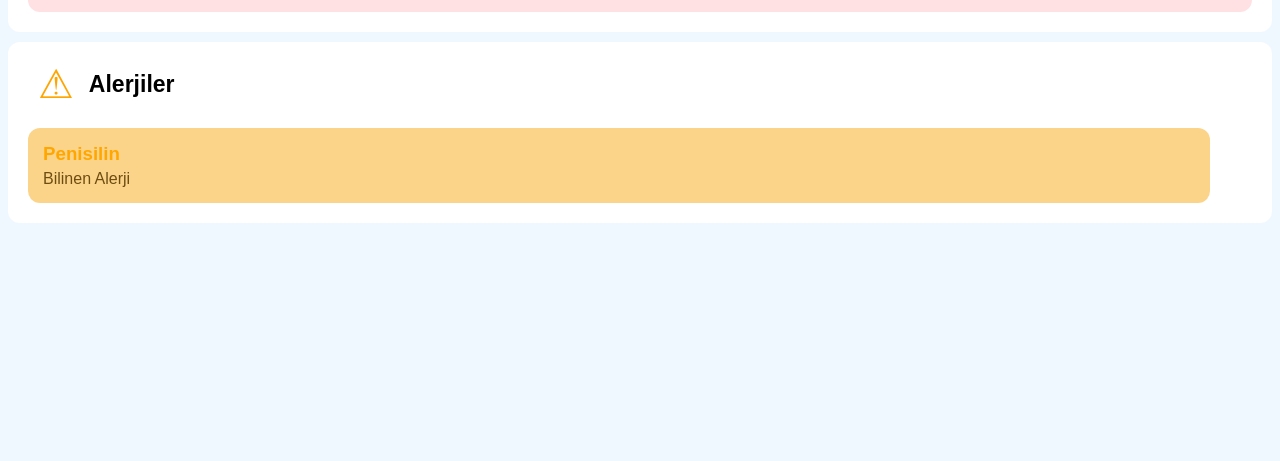
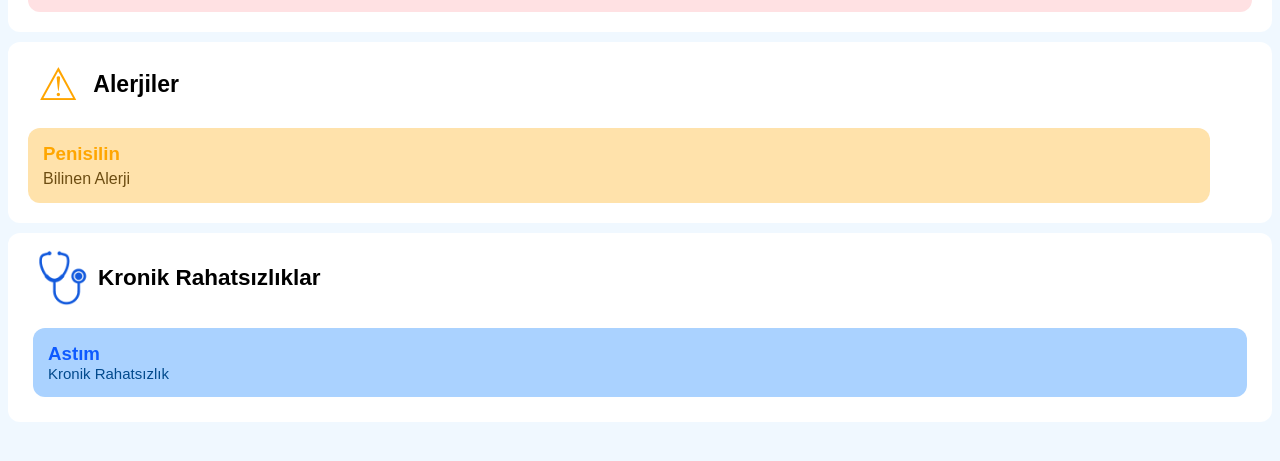
Before and after one commit to Omr788/AcilDurumBilgilendirme, a plain HTML site: page index.html in a window 1280 px wide. Shown: the part 311-772 px from the top of the page. Drawn offline with Linux system fonts and the light colour scheme.

Commit message:
Add files via upload

```diff
--- a/css/style.CSS
+++ b/css/style.CSS
@@ -126,14 +126,14 @@ header {
 }
 .alerjiBaslik span {
   color: orange;
-  font-size: 40px;
+  font-size: 45px;
   margin-left: 20px;
 }
 .alerjiBilgi {
   display: flex;
   flex-direction: column;
 
-  background-color: rgb(252, 212, 137);
+  background-color: rgb(255, 226, 171);
   padding: 15px;
   width: 95%;
   border-radius: 12px;
@@ -153,3 +153,46 @@ header {
   color: rgb(109, 77, 18);
   margin: 0px;
 }
+
+/*-------Kronik Rahatsızlıklar----------*/
+
+.kRahatsizlikKarti {
+  background-color: white;
+  padding: 10px;
+  border-radius: 12px;
+  margin-top: 10px;
+}
+.kRahatsizlik {
+  display: flex;
+  align-items: center;
+  flex-direction: row;
+
+  font-family: Arial, Helvetica, sans-serif;
+  font-size: 15px;
+  font-weight: bold;
+}
+
+.kRahatsizlikKarti img {
+  margin-left: 10px;
+  width: 70px;
+}
+
+.kRahatsizlikBilgi {
+  background-color: rgb(170, 210, 255);
+  border-radius: 12px;
+  padding: 15px;
+  margin: 15px;
+}
+.kRahatsizlikBilgi h3 {
+  font-family: Arial, Helvetica, sans-serif;
+  font-weight: bold;
+  color: rgb(14, 90, 255);
+  margin: 0px;
+}
+
+.kRahatsizlikBilgi p {
+  font-family: Arial, Helvetica, sans-serif;
+  font-size: 15px;
+  color: rgb(2, 74, 141);
+  margin: 0px;
+}
--- a/index.html
+++ b/index.html
@@ -71,6 +71,24 @@
 
         </section>
 
+
+        <section>
+            <div class="kRahatsizlikKarti">
+
+                <div class="kRahatsizlik">
+                    <img src="images/stateskop.png" alt="stateskop">
+                    <h2>Kronik Rahatsızlıklar</h2>
+                </div>
+
+                <div class="kRahatsizlikBilgi">
+                    <h3>Astım</h3>
+                    <p>Kronik Rahatsızlık</p>
+
+                </div>
+
+            </div>
+        </section>
+
     </main>
 
 </body>
```
Also changed, not shown: images/stateskop.png (added).
